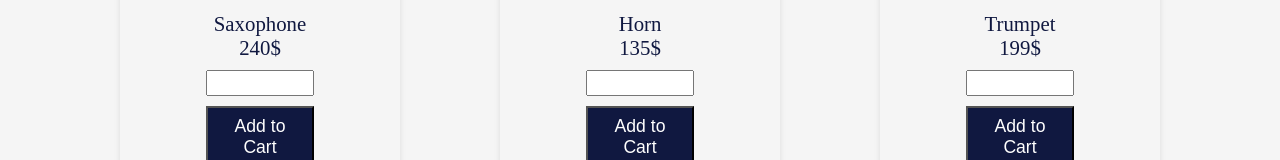
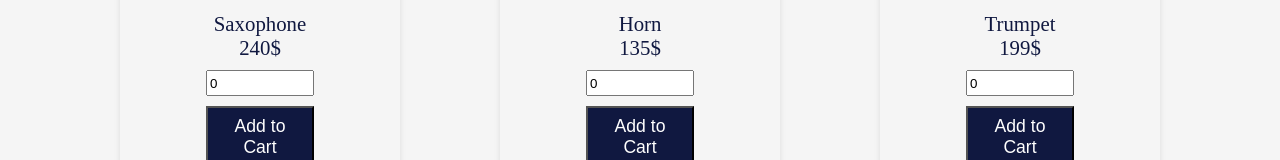
Before and after one commit to VasaOfficial/Instrument-Store, a React (Vite) app: page /wind in a window 1280 px wide. Shown: the part 485-645 px from the top of the page. Built offline with nearby package versions, Linux system fonts and the light colour scheme.

Commit message:
add state to store user input and change of it when clicked on add to cart in ShopCart component

```diff
--- a/src/components/ShopCards.jsx
+++ b/src/components/ShopCards.jsx
@@ -1,5 +1,5 @@
 /* eslint-disable react/prop-types */
-import React from 'react';
+import React, { useState } from 'react';
 import styled from 'styled-components';
 
 const ArticleContainer = styled.div`
@@ -67,6 +67,12 @@ const CardInfoPriceAdd = styled.button`
 `;
 
 function ShopCard({ image, name, price }) {
+  const [quantity, setQuantity] = useState(0);
+
+  const handleAddToCart = () => {
+    setQuantity(Number(document.querySelector('input[type="number"]').value));
+  };
+
   return (
     <ArticleContainer>
       <CardContainer image={image} />
@@ -74,8 +80,16 @@ function ShopCard({ image, name, price }) {
         <CardInfoText>
           {name} <br />
           {price} <br />
-          <input type="number" min="0" max="10" />
-          <CardInfoPriceAdd>Add to Cart</CardInfoPriceAdd>
+          <input
+            type="number"
+            min="1"
+            max="10"
+            value={quantity}
+            onChange={(event) => setQuantity(event.target.value)}
+          />
+          <CardInfoPriceAdd onClick={handleAddToCart}>
+            Add to Cart
+          </CardInfoPriceAdd>
         </CardInfoText>
       </CardInfoContainer>
     </ArticleContainer>
```
